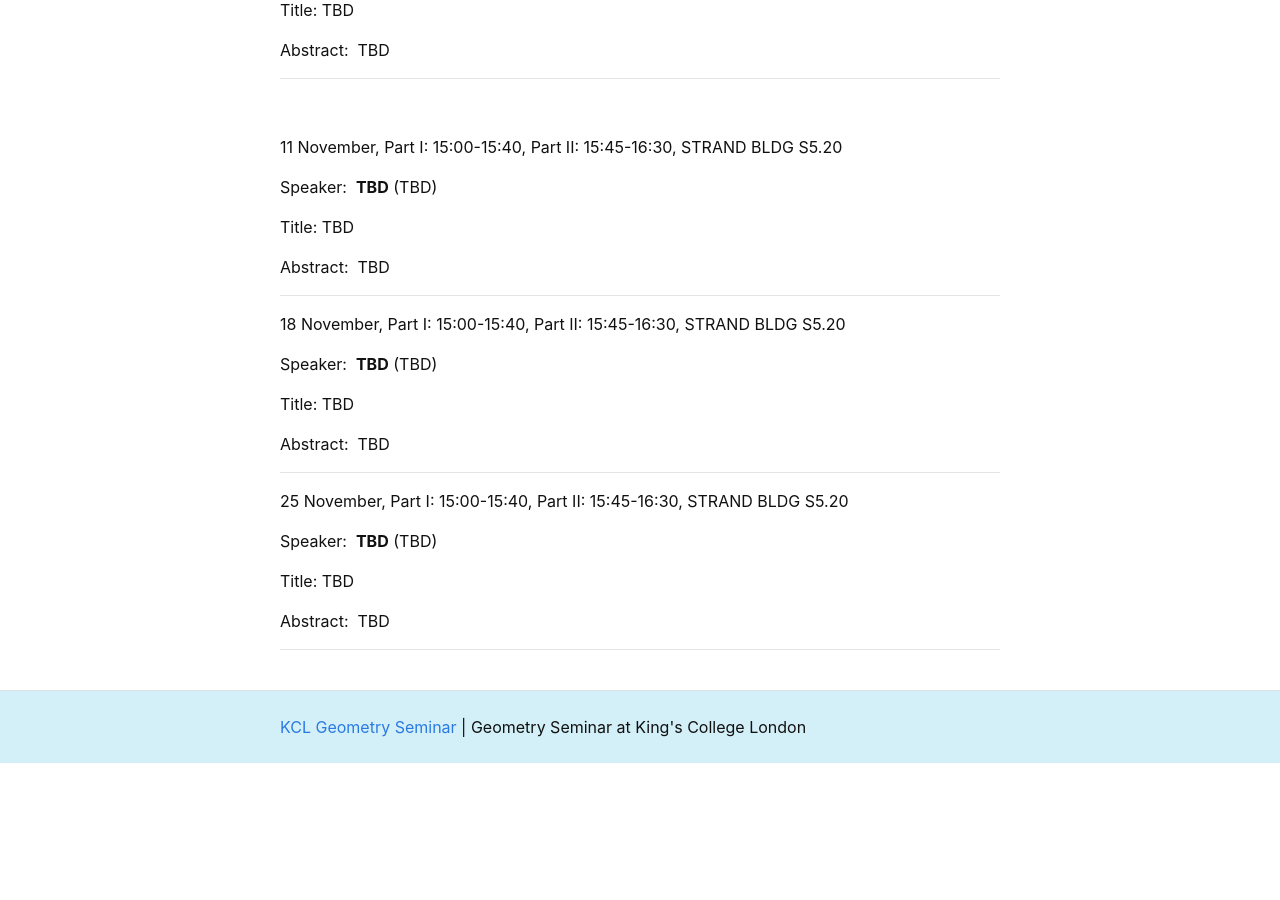
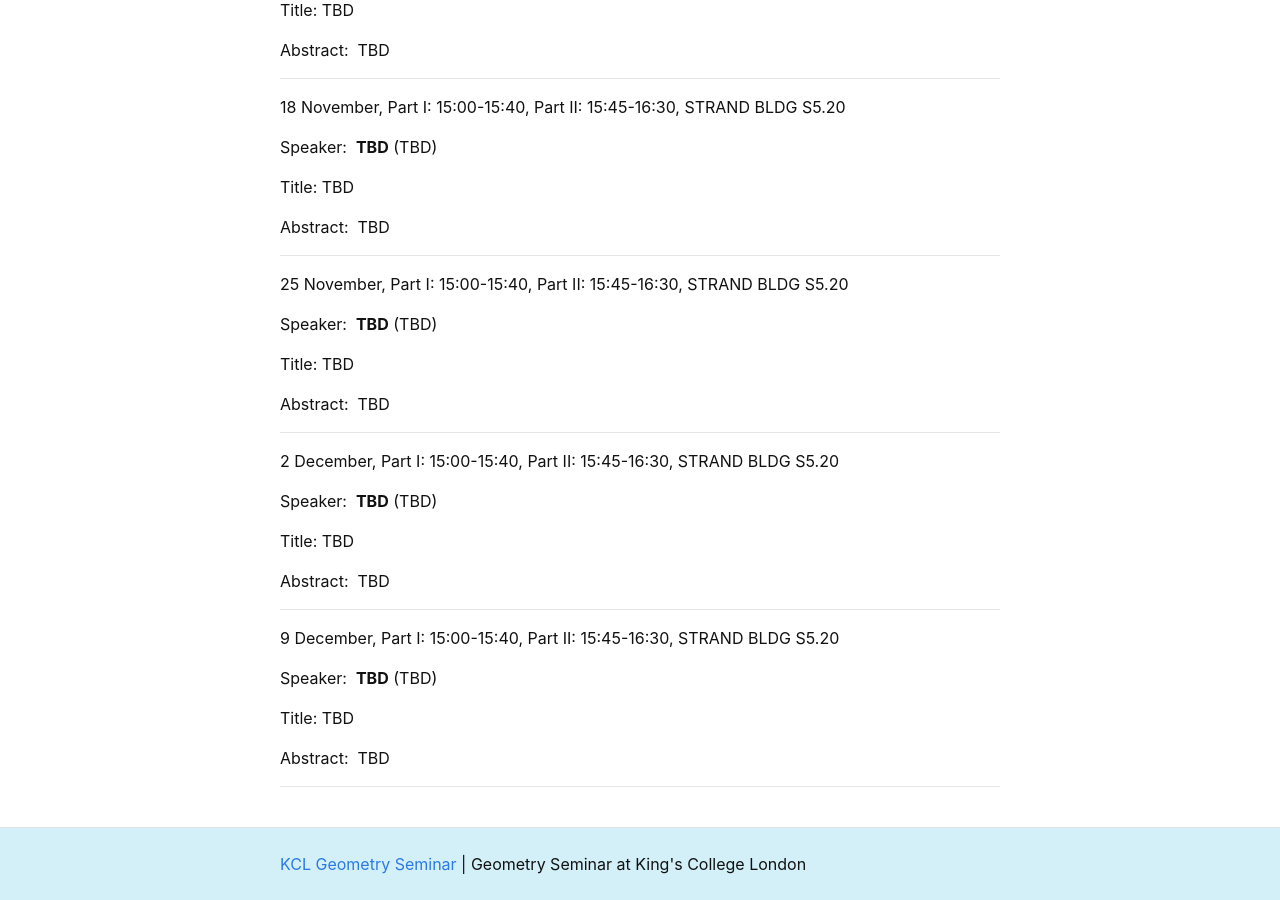
Before and after one commit to kcl-geometry-seminar/kcl-geometry-seminar.github.io, a Jekyll site: the page built from pages/index.md, in a window 1280 px wide and 900 px high, scrolled down 1440 px. Built offline with Jekyll 4.4.1, drawn with Linux system fonts in a browser that asks for light colours; a script that is not in the unit is left out; before the commit the page ends 2203 px from its top, so only the background shows below that; some of the changed text lies outside the part shown.

Commit message:
Update index.md

```diff
--- a/pages/index.md
+++ b/pages/index.md
@@ -7,16 +7,6 @@ The Seminar runs on *Tuesdays* at **STRAND BLDG S5.20**. This term, some talks w
 
 
 
-----------------------------------------------------------------
-<br />
-
-30 September,  Part I: 15:00-15:40, Part II: 15:45-16:30, STRAND BLDG S5.20
-
-Speaker:&nbsp; **TBD** (TBD)
-
-Title:&nbsp;TBD
-
-Abstract:&nbsp; TBD
 
 
 
@@ -107,3 +97,24 @@ Title:&nbsp;TBD
 Abstract:&nbsp; TBD
 
 ---------------------------------------------------------
+
+2 December,  Part I: 15:00-15:40, Part II: 15:45-16:30, STRAND BLDG S5.20
+
+Speaker:&nbsp; **TBD** (TBD)
+
+Title:&nbsp;TBD
+
+Abstract:&nbsp; TBD
+
+---------------------------------------------------------
+
+
+9 December,  Part I: 15:00-15:40, Part II: 15:45-16:30, STRAND BLDG S5.20
+
+Speaker:&nbsp; **TBD** (TBD)
+
+Title:&nbsp;TBD
+
+Abstract:&nbsp; TBD
+
+---------------------------------------------------------
```
